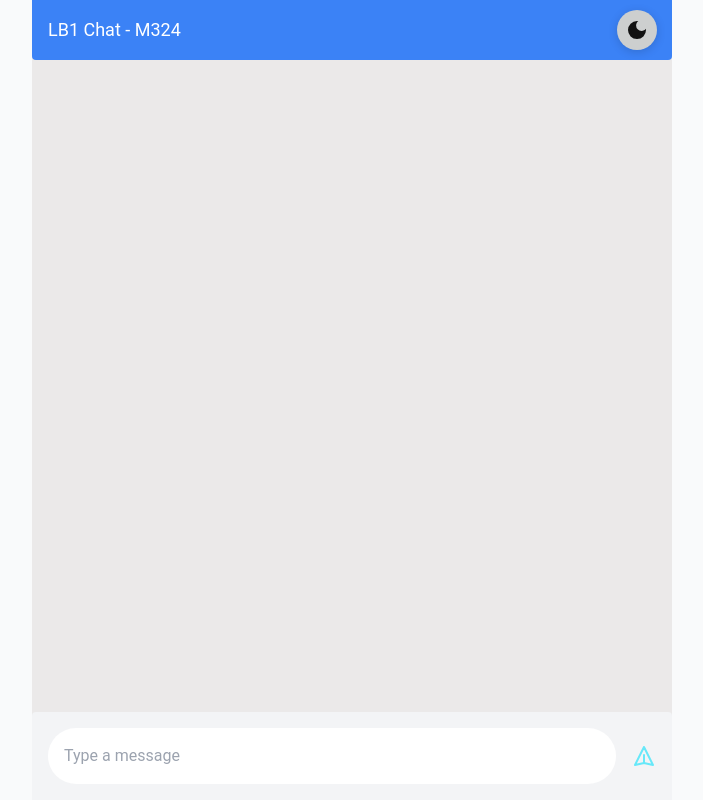
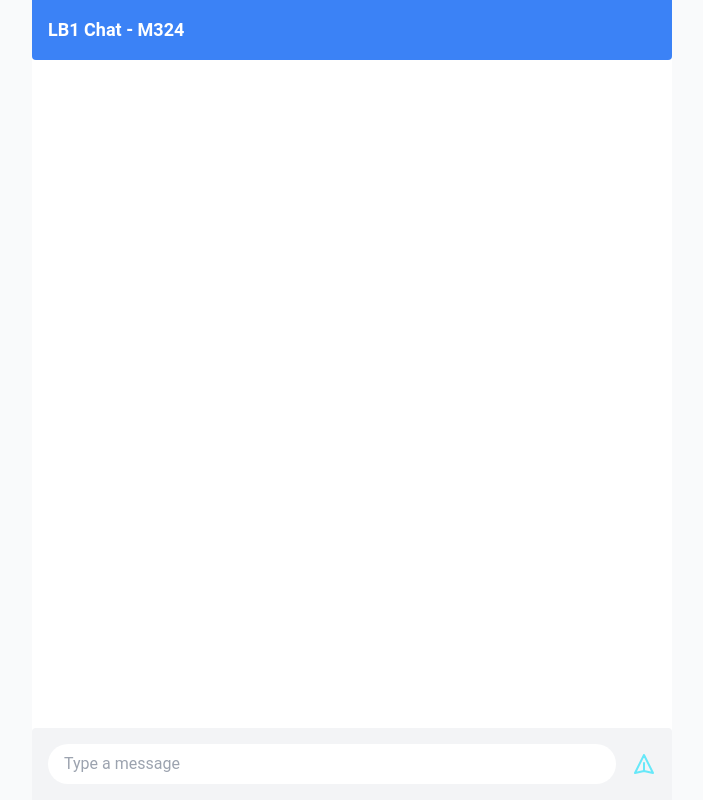
Before and after one commit to FakeGoogl3/M324_ADTUT0_Projekt-LB2, a website: page client/index.html in a window 1280 px wide. Shown: the whole page, without its empty margins (288-991 px from the left). Drawn offline with nearby package versions, Linux system fonts and the light colour scheme.

Commit message:
Refactor project structure and update dependencies; improve code consistency and formatting

```diff
--- a/client/index.html
+++ b/client/index.html
@@ -1,5 +1,6 @@
 <!DOCTYPE html>
 <html lang="en">
+
 <head>
   <meta charset="UTF-8" />
   <meta http-equiv="X-UA-Compatible" content="IE=edge" />
@@ -9,48 +10,27 @@
   <script src="https://cdn.tailwindcss.com"></script>
   <script src="/utils.js"></script>
   <script src="/script.js"></script>
-    <script src="./darkmode.js" defer></script>
 </head>
+
 <body>
-    <div class="app-frame">
-      <div class="chat-frame">
-        <div class="header-container">
-          <button class="theme-switch" id="theme-switch">
-            <img src="./assets/darkmode-icon/darkmode.svg" alt="Dark Mode">
-            <img src="./assets/lightmode-icon/lightmode.svg" alt="Light Mode">
-          </button>
-          <p class="header-content">LB1 Chat - M324</p>
+  <div class="flex justify-center w-full h-screen">
+    <div class="flex flex-col w-full h-full max-w-2xl bg-white md:w-3/4 lg:w-2/4">
+      <div class="px-4 py-4 bg-blue-500 rounded-b">
+        <p class="text-lg font-bold text-white">LB1 Chat - M324</p>
       </div>
-
-        <div class="chat-room flex-grow flex flex-col justify-start p-4 gap-4 overflow-y-auto" id="messages"></div>
-
-        <p id="typingStatus"></p>
-
-        <div class="send-container bg-gray-100 px-4 py-4 flex items-center rounded-t">
-          <input
-            id="messageInput"
-            type="text"
-            placeholder="Type a message"
-            class="message-container"
-          />
-          <button class="send-button" id="sendButton">
-            <svg
-              xmlns="http://www.w3.org/2000/svg"
-              class="h-6 w-6"
-              fill="none"
-              viewBox="0 0 24 24"
-              stroke="currentColor"
-            >
-              <path
-                stroke-linecap="round"
-                stroke-linejoin="round"
-                stroke-width="2"
-                d="M12 19l9 2-9-18-9 18 9-2zm0 0v-8"
-              />
+      <div class="flex flex-col justify-start flex-grow gap-4 p-4 overflow-y-auto" id="messages"></div>
+      <div class="flex items-center px-4 py-4 bg-gray-100 rounded-t">
+        <input id="messageInput" type="text" placeholder="Type a message"
+          class="flex-grow px-4 py-2 border-gray-200 rounded-full focus:outline-none focus:ring-2 focus:ring-cyan-300" />
+        <button class="ml-4 text-cyan-300 hover:text-cyan-400 focus:outline-none" id="sendButton">
+          <svg xmlns="http://www.w3.org/2000/svg" class="w-6 h-6" fill="none" viewBox="0 0 24 24" stroke="currentColor">
+            <path stroke-linecap="round" stroke-linejoin="round" stroke-width="2"
+              d="M12 19l9 2-9-18-9 18 9-2zm0 0v-8" />
           </svg>
         </button>
       </div>
     </div>
   </div>
 </body>
+
 </html>
```
Also changed, not shown: package.json (+18 -28 lines), server/index.ts (+19 -17 lines), server/websocketserver.ts (+34 -28 lines), client/script.js (line endings or trailing spaces). Lines whose indentation alone changed are shown as unchanged.
